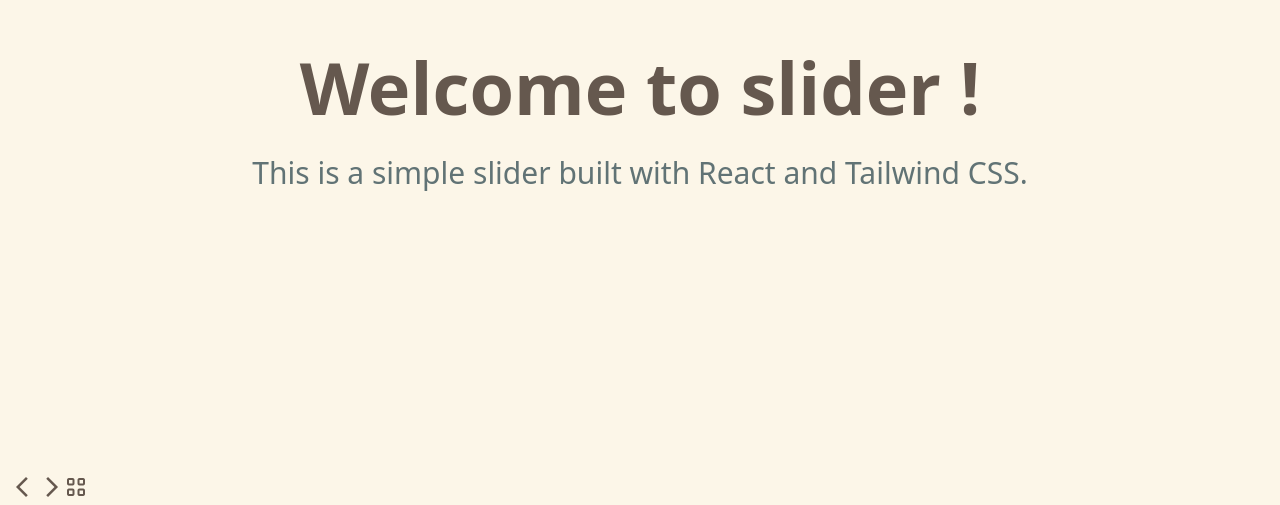
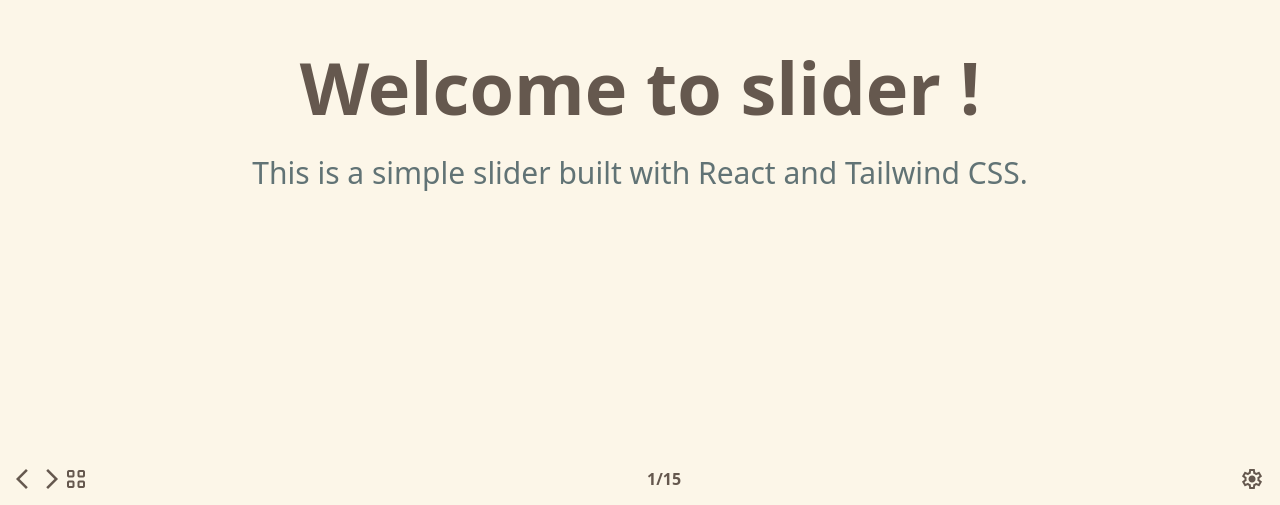
Before and after one commit to ArabuHito/Slider, a React (Vite) app: page / in a window 1280 px wide. Shown: the part 295-800 px from the top of the page. Built offline with nearby package versions, Linux system fonts and the light colour scheme.

Commit message:
Extract toolbar, adds some info.

```diff
--- a/src/components/Deck.jsx
+++ b/src/components/Deck.jsx
@@ -63,20 +63,19 @@
                 : <div className="slide h-screen w-screen text-center flex flex-col justify-center
                     bg-background dark:bg-stone-800 overflow-clip"> {slides[currentSlide]}</div>
             }
-            <div className="toolbar fixed bottom-0 left-0 flex flex-row justify-start px-4 w-full text-accent
-            dark:text-primary">
-                <button disabled={mosaicView} className="prev disabled:text-gray-600" onClick={prevSlide}><span
-                    className="material-symbols-outlined">arrow_back_ios</span></button>
-                <button disabled={mosaicView} className="next disabled:text-gray-600" onClick={nextSlide}><span
-                    className="material-symbols-outlined">arrow_forward_ios</span></button>
-                <button className="mosaic-view" onClick={() => setMosaicView(!mosaicView)}><span
-                    className="material-symbols-outlined">view_cozy</span></button>
-            </div>
+            <ToolBar
+                mosaicView={mosaicView}
+                onClickPrev={prevSlide}
+                onClickNext={nextSlide}
+                onClickMosaic={() => setMosaicView(!mosaicView)}
+                currentSlide={currentSlide}
+                totalSlides={totalSlides}
+            />
             {!mosaicView ?
-            <div
-                className="progress-bar fixed top-0 left-0 w-0 h-2 transition-all duration-500 ease-in-out
+                <div
+                    className="progress-bar fixed top-0 left-0 w-0 h-2 transition-all duration-500 ease-in-out
                 bg-primary dark:bg-primary"
-                style={{width: `${progressWidth}%`}}/>:""
+                    style={{width: `${progressWidth}%`}}/> : ""
             }
         </div>
     );
@@ -91,7 +90,7 @@
             {slides.map((slide, index) => (
                 <div key={index} className="mosaic-slide h-96 w-full rounded-lg flex flex-col
                     justify-center bg-background dark:bg-stone-800 items-center overflow-clip cursor-pointer"
-                    onClick={() => goToSlideFromMosaic(index)}>
+                     onClick={() => goToSlideFromMosaic(index)}>
                     <div className="mosaic-slide-content scale-[0.4] flex flex-col items-center text-center mx-0">
                         {slide}
                     </div>
@@ -100,6 +99,40 @@
         </div>
     );
 }
+
+function ToolBar(props) {
+    return <div className="toolbar fixed bottom-0 left-0 flex flex-row justify-between px-4 py-2 w-full text-accent
+    dark:text-primary bg-background dark:bg-stone-800">
+        <div className="left-section ">
+            <button disabled={props.mosaicView} className="prev disabled:text-gray-600" onClick={props.onClickPrev}>
+                <span className="material-symbols-outlined">arrow_back_ios</span>
+            </button>
+            <button disabled={props.mosaicView} className="next disabled:text-gray-600" onClick={props.onClickNext}>
+                <span className="material-symbols-outlined">arrow_forward_ios</span>
+            </button>
+            <button className="mosaic-view" onClick={props.onClickMosaic}>
+                <span className="material-symbols-outlined">view_cozy</span>
+            </button>
+        </div>
+        <div className="middle-section font-bold">
+            {props.currentSlide+1}/{props.totalSlides}
+        </div>
+        <div className="right-section">
+            <button className="settings">
+                <span className="material-symbols-outlined">settings</span>
+            </button>
+        </div>
+    </div>;
+}
+
+ToolBar.propTypes = {
+    mosaicView: PropTypes.bool,
+    onClickPrev: PropTypes.func,
+    onClickNext: PropTypes.func,
+    onClickMosaic: PropTypes.func,
+    currentSlide: PropTypes.number,
+    totalSlides: PropTypes.number
+};
 
 // Prop types
 MosaicView.propTypes = {
```
